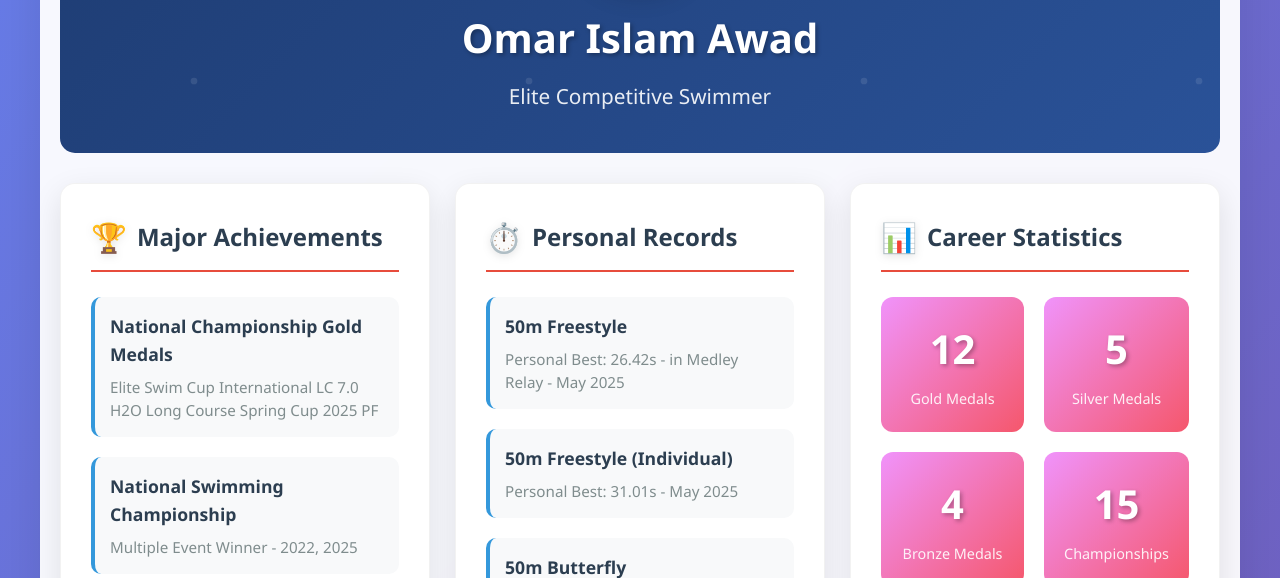
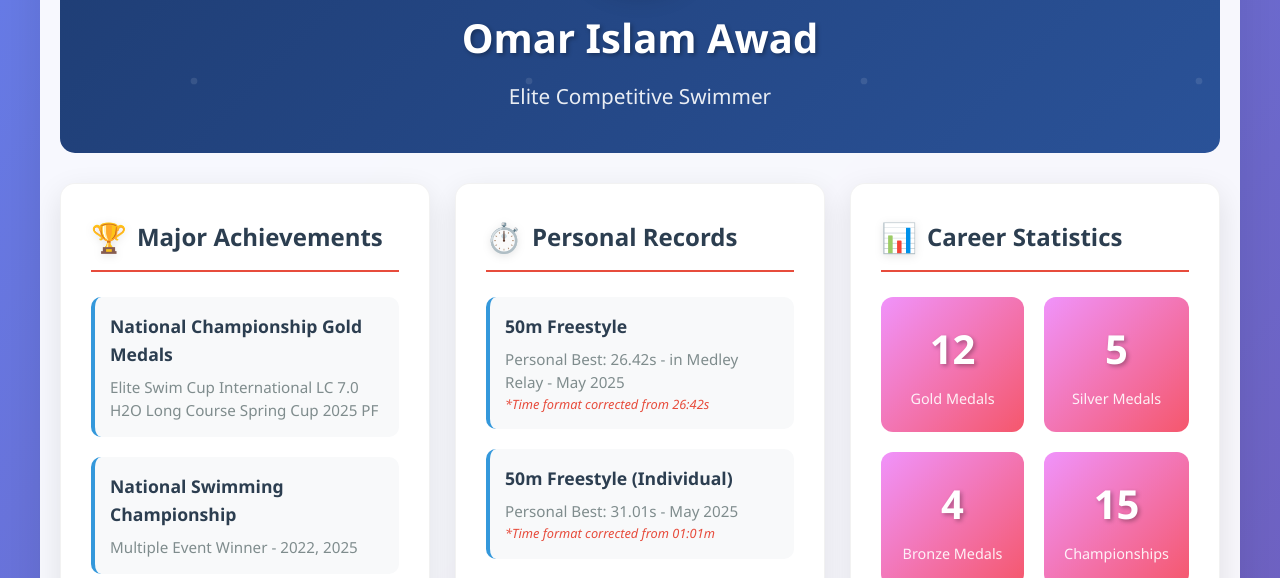
Before and after one commit to Eslamhassan81/omar-athlete-profile, a plain HTML site: page index.html in a window 1280 px wide. Shown: the part 222-800 px from the top of the page. Drawn offline with Linux system fonts and the light colour scheme.

Commit message:
index.html

```diff
--- a/index.html
+++ b/index.html
@@ -350,12 +350,14 @@
                 <div class="record-item">
                     <div class="achievement-title">50m Freestyle</div>
                     <div class="achievement-details">Personal Best: 26.42s - in Medley Relay - May 2025</div>
+                    <div class="time-correction">*Time format corrected from 26:42s</div>
                 </div>
 
                 <div class="record-item">
                     <div class="achievement-title">50m Freestyle (Individual)</div>
                     <div class="achievement-details">Personal Best: 31.01s - May 2025</div>
-               </div>
+                    <div class="time-correction">*Time format corrected from 01:01m</div>
+                </div>
 
                 <div class="record-item">
                     <div class="achievement-title">50m Butterfly</div>
```
